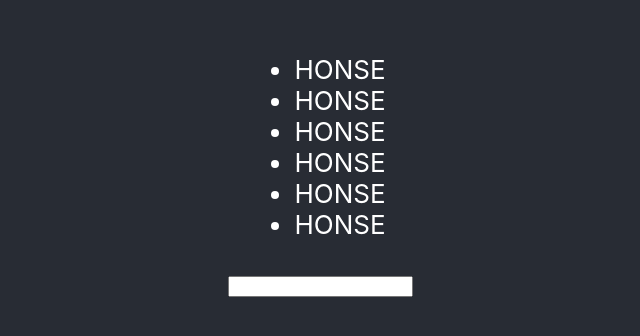
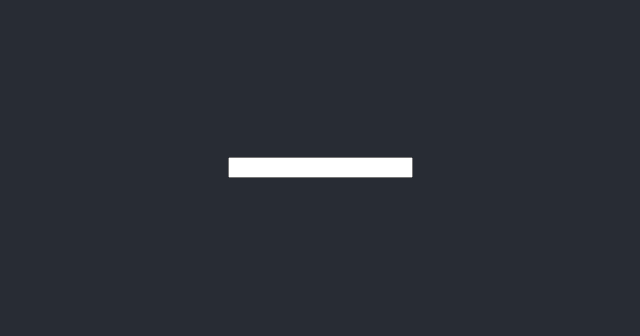
Before and after one commit to cynthia-lam/honsle, a React (Create React App) app: page / in a window 1280 px wide. Shown: the part 238-574 px from the top of the page, without its empty margins (320-960 px from the left). Built offline with nearby package versions, Linux system fonts and the light colour scheme.

Commit message:
Add tryLimit, display()

```diff
--- a/src/App.js
+++ b/src/App.js
@@ -6,12 +6,21 @@ import Input from './Input';
 import GuessList from './GuessList';
 
 function App() {
+  const tryLimit = 6;
   const [tryNumber, setTryNumber] = useState(0);
+
+  function display() {
+    while (tryNumber > tryLimit) {
+      return (
+        <GuessList/>
+      )
+    }
+  }
 
   return (
     <div className="App">
       <header className="App-header">
-        <GuessList/>
+        {display()}
         <Input/>
       </header>
     </div>
@@ -19,3 +28,16 @@ function App() {
 }
 
 export default App;
+
+// planning
+/*
+- state/global vars: tryLimit, tryNumber
+- flow:
+  - guess at bottom
+  - onSubmit: tryNumber ++, populate <GuessList/> with <GuessLetter/> mapped through currentGuess
+  - assign colours based on rules
+- functions:
+  - display: keep on running while tryNumber <= try Limit
+  - letterChecker: assigns styling based on letter
+  - openModal: when gameOver
+*/
```
